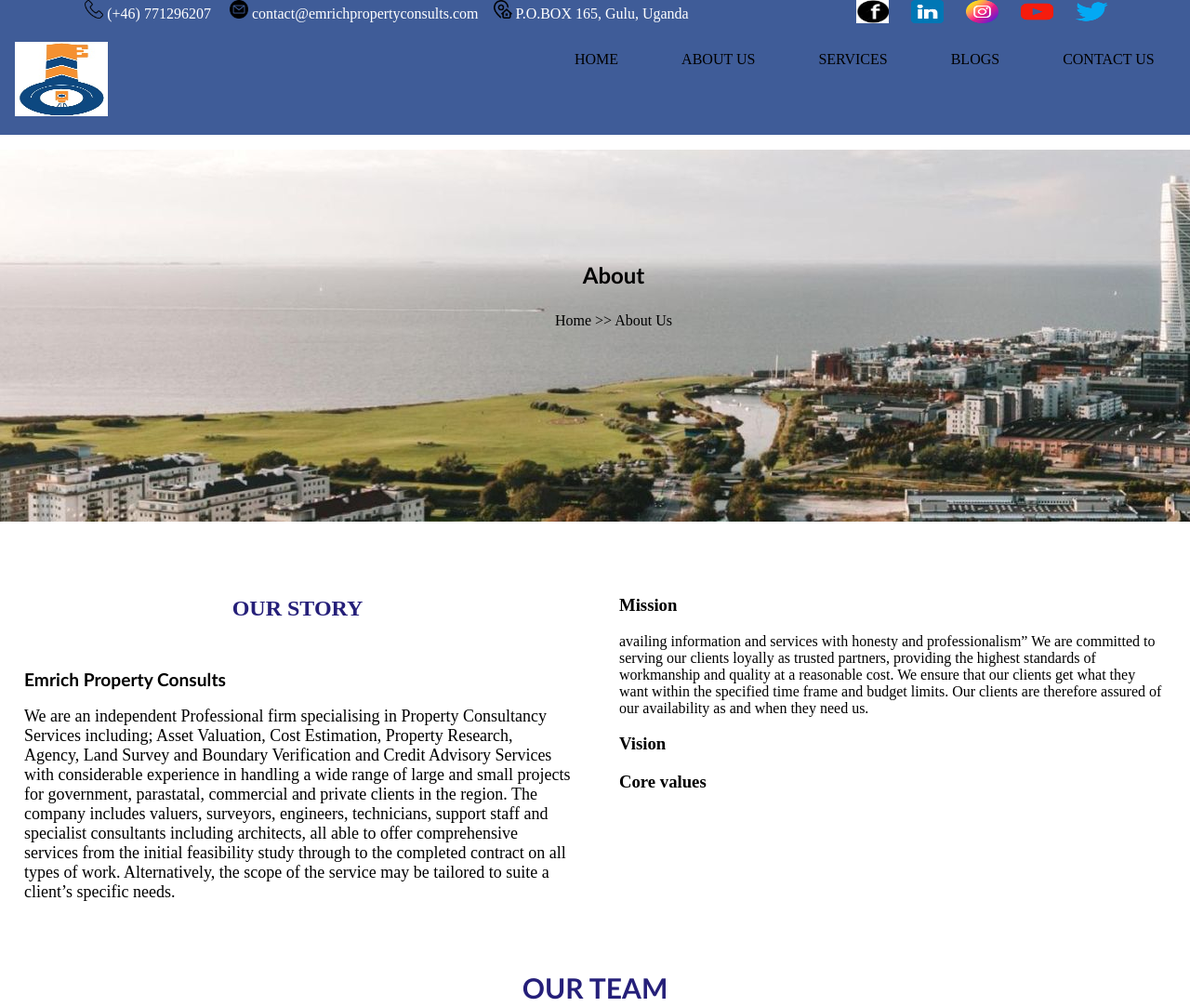
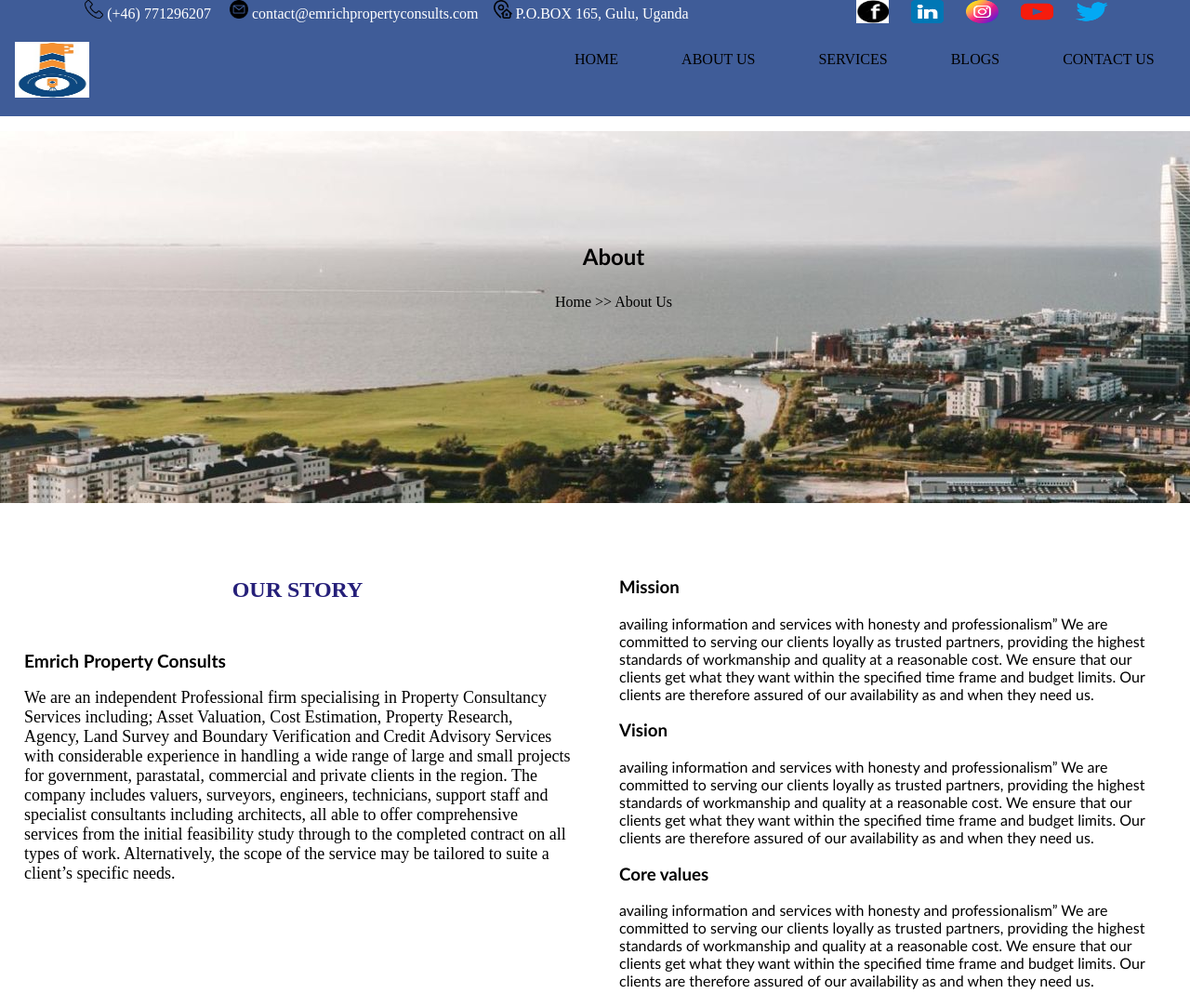
Before and after one commit to Michaelojok11/Emrich-Property-Consults, a plain HTML site: page About.html in a window 1280 px wide. Shown: the top 1083 px of the page at 93% size. Drawn offline with Linux system fonts and the light colour scheme.

Commit message:
update git

```diff
--- a/About.html
+++ b/About.html
@@ -89,7 +89,7 @@ li {
   text-decoration: none;
 }
 li a:hover {
-  background-color:rgb(104, 141, 114);
+  background-color:rgba(8, 46, 123, 0.775);
   color: white;
 }
 
@@ -192,7 +192,7 @@ li a:hover {
   <!-- logo and navigation bar-->
     <div class="row">
       <!-- colum 1 -->
-        <div class="logo"> <img src="images/logo/logo.jpg" alt="Green Agro Logo" width="100" height="80"></div>
+        <div class="logo"> <img src="images/logo/logo.jpg" alt="Green Agro Logo" width="80" height="60"></div>
 <!-- column 2 -->
         <div class="navigation">
           <ul>
@@ -239,20 +239,22 @@ li a:hover {
 <!-- CREATE 2 ROWS I.E ROWVISION AND ROWMISSION -->
 <!-- Rowvision, create rows and then add tow columns -->
   <div class="rowvision">
-      <div class="rowsubcolumn1">
-        <h3>Mission</h3>
-        <p>availing information and services with honesty and professionalism”
+       <div class="rowsubcolumn1">
+        <h3 style="font-family:'Gill Sans', 'Gill Sans MT', Calibri, 'Trebuchet MS', sans-serif ;">Mission</h3>
+        <p style="font-family:'Trebuchet MS', 'Lucida Sans Unicode', 'Lucida Grande', 'Lucida Sans', Arial, sans-serif">availing information and services with honesty and professionalism”
           We are committed to serving our clients loyally as trusted partners, providing the highest standards of workmanship and quality at a reasonable cost. We ensure that our clients get what they want within the specified time frame and budget limits. Our clients are therefore assured of our availability as and when they need us.</p>
       </div>
-      <!-- Divide the 3 sub col  -->
+
       <div class="rowsubcolumn2">
-        <h3>Vision</h3>
+        <h3 style="font-family:'Gill Sans', 'Gill Sans MT', Calibri, 'Trebuchet MS', sans-serif ;">Vision</h3>
+        <p style="font-family:'Trebuchet MS', 'Lucida Sans Unicode', 'Lucida Grande', 'Lucida Sans', Arial, sans-serif">availing information and services with honesty and professionalism”
+          We are committed to serving our clients loyally as trusted partners, providing the highest standards of workmanship and quality at a reasonable cost. We ensure that our clients get what they want within the specified time frame and budget limits. Our clients are therefore assured of our availability as and when they need us.</p>
         </div>
       <div class="rowsubcolumn3">
-       <h3>Core values</h3>
+       <h3 style="font-family: 'Gill Sans', 'Gill Sans MT', Calibri, 'Trebuchet MS', sans-serif;">Core values</h3>
+       <p style="font-family:'Trebuchet MS', 'Lucida Sans Unicode', 'Lucida Grande', 'Lucida Sans', Arial, sans-serif">availing information and services with honesty and professionalism”
+        We are committed to serving our clients loyally as trusted partners, providing the highest standards of workmanship and quality at a reasonable cost. We ensure that our clients get what they want within the specified time frame and budget limits. Our clients are therefore assured of our availability as and when they need us.</p>
       </div>
-
-
  </div>
     </div>
 
@@ -269,7 +271,6 @@ li a:hover {
             <p style="font-family:'Segoe UI', Tahoma, Geneva, Verdana, sans-serif; font-size:large">Ojok Michael Ocan is experienced in provision of consultancy in the fields of real estate, valuation and Geographical Information Systems and Software development. Mr. Ojok possess a Bachelors degree in Land Economics from Makerere University Kampala, A Masters degree in Urban Studies, Urban Business and Development, Real Estate and Transport from Malmo University, Sweden and a certificate in Software development from Wanran Academy. Mr. Ojok has more than 4 years experience in provision of Consultancy services in the mentioned fields.</p>
           </div>
           </div>
-          <!-- mission row end -->
 
          <!-- ourteam2 -->
         <div class="team2">
@@ -280,7 +281,6 @@ li a:hover {
             <p style="font-family:'Segoe UI', Tahoma, Geneva, Verdana, sans-serif; font-size:large">With years of experience in the provision of consultancy in the fields of real estate, valuation and Geographical Information Systems and Software development, Mr. Ojok possess a Bachelors degree in Land Economics from Makerere University Kampala, A Masters degree in Urban Studies, Urban Business and Development, Real Estate and Transport from Malmo University, Sweden and a certificate in Software development from Wanran Academy. Mr. Ojok has more than 4 years experience in provision of Consultancy services in the mentioned fields.</p>
             </div>
           </div>
-            <!-- vision row end -->
 
         <!-- ourteam3-->
         <div class="team3">
@@ -291,9 +291,6 @@ li a:hover {
             <p style="font-family:'Segoe UI', Tahoma, Geneva, Verdana, sans-serif; font-size:large">Ojok Michael Ocan is experienced in provision of consultancy in the fields of real estate, valuation and Geographical Information Systems and Software development. Mr. Ojok possess a Bachelors degree in Land Economics from Makerere University Kampala, A Masters degree in Urban Studies, Urban Business and Development, Real Estate and Transport from Malmo University, Sweden and a certificate in Software development from Wanran Academy. Mr. Ojok has more than 4 years experience in provision of Consultancy services in the mentioned fields.</p>
           </div>
       </div>
-
   <div>
-
-
 </body>
 </html>
```
Also changed, not shown: home.html (+0 -6 lines).
